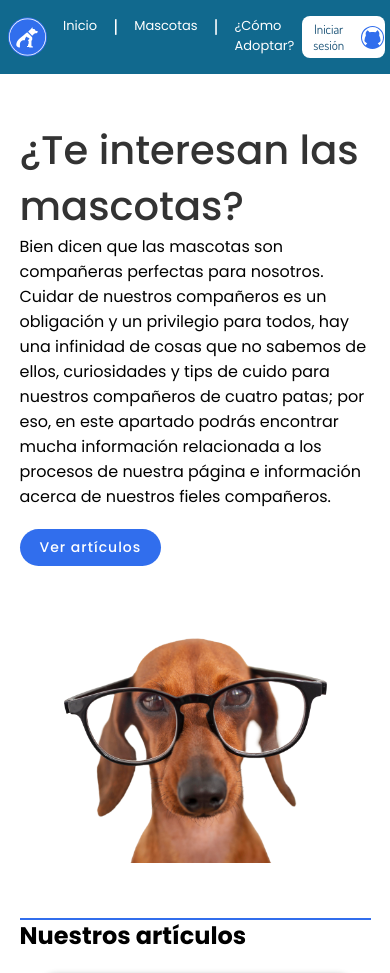
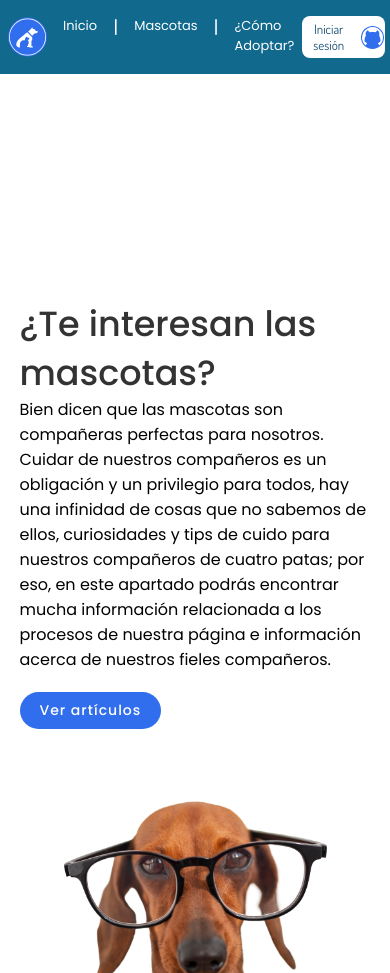
Before and after one commit to Javithor360/manada, a PHP site: page /guides.php in a window 390 px wide. Shown: the top 973 px of the page. Run offline with PHP 8.4, Linux system fonts and the light colour scheme; data that the repository does not hold is empty; some web fonts are replaced; grey boxes are pictures that could not be loaded.

Commit message:
Correcciones responsiveanas

```diff
--- a/css/guides.css
+++ b/css/guides.css
@@ -276,6 +276,10 @@ html{
 }
 
 @media screen and (max-width: 675px){
+    .text,.main-container,.postnav{padding-top: 75px;}
+
+    .main-container h2{font-size: 35px !important;}
+
     .grid > article {
         width: 270px;
         height: 440px;
--- a/css/index_style.css
+++ b/css/index_style.css
@@ -514,7 +514,7 @@ footer {
   width: 100%;
   padding-top: 40px;
   color: #fff;
-  margin-top: -50px;
+  margin-top: 40px;
 }
 
 .container_footer {
@@ -698,6 +698,10 @@ body::-webkit-scrollbar-thumb {
     height: 110px;
     width: 110px;
   }
+
+  footer{
+    margin-top: -50px;
+  }
 }
 
 @media screen and (max-width: 1100px) {
```
